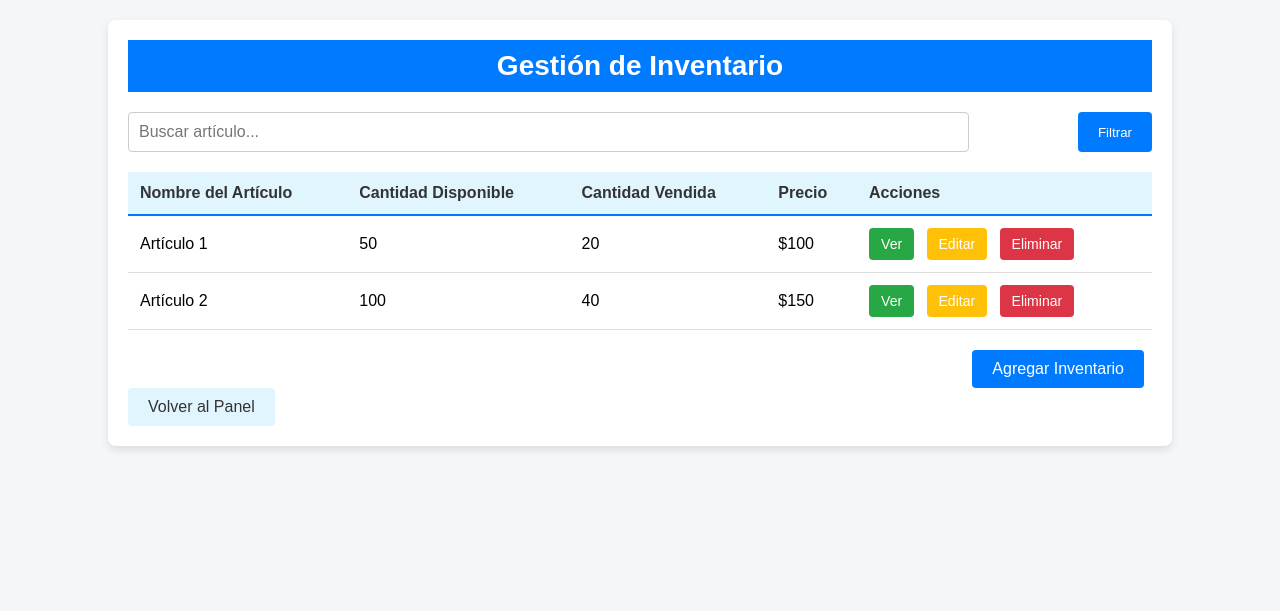
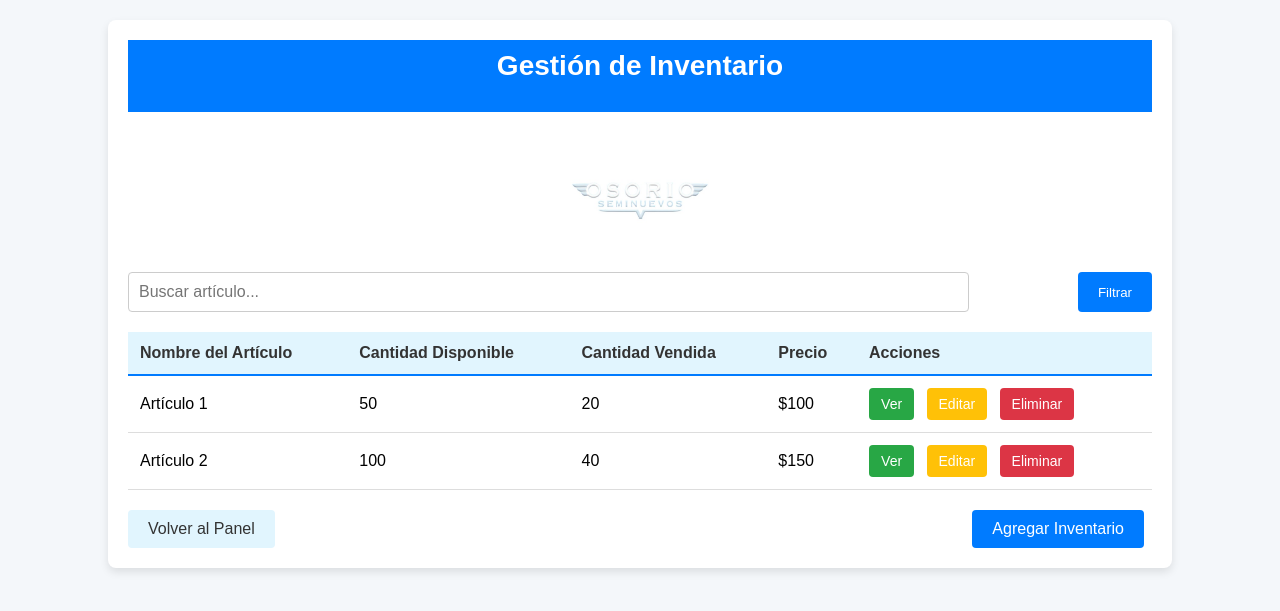
Before and after one commit to briancgx/concesionaria-osorio, a Flask app: page /inventario in a window 1280 px wide. Shown: the top 611 px of the page. Run offline with Flask 3, Linux system fonts and the light colour scheme; parts of the project's set-up code (start-up, migrations or seed data) failed here and were passed over.

Commit message:
css inventarios

```diff
--- a/templates/inventarios.html
+++ b/templates/inventarios.html
@@ -7,8 +7,18 @@
     <link rel="stylesheet" href="{{ url_for('static', filename='css/inventarios.css') }}">
 </head>
 <body>
+
     <div class="container">
-        <h1>Gestión de Inventario</h1>
+        <div class="header-bar">
+            <div class="title-container">
+                <h1>Gestión de Inventario</h1>
+            </div>
+        </div>
+        <div class="logo-container">
+
+            <img src="{{ url_for('static', filename='images/logof.jpeg') }}" alt="Logo" class="logo">
+        </div>
+
 
         <!-- Sección de filtros -->
         <div class="search-bar">
@@ -54,15 +64,12 @@
             </tbody>
         </table>
 
-        <!-- Botones para agregar -->
-        <div class="action-buttons">
-            <button class="btn add">Agregar Inventario</button>
-        </div>
+        <!-- Botones para agregar y volver al panel -->
+<div class="action-buttons-container">
+    <button class="btn-volver" onclick="window.location.href='/panel'">Volver al Panel</button>
+    <button class="btn add">Agregar Inventario</button>
+</div>
 
-        <!-- Botón para volver al panel -->
-        <div class="back-button-container">
-            <button class="btn-volver" onclick="window.location.href='/panel'">Volver al Panel</button>
-        </div>
 
     </div>
 </body>
```
